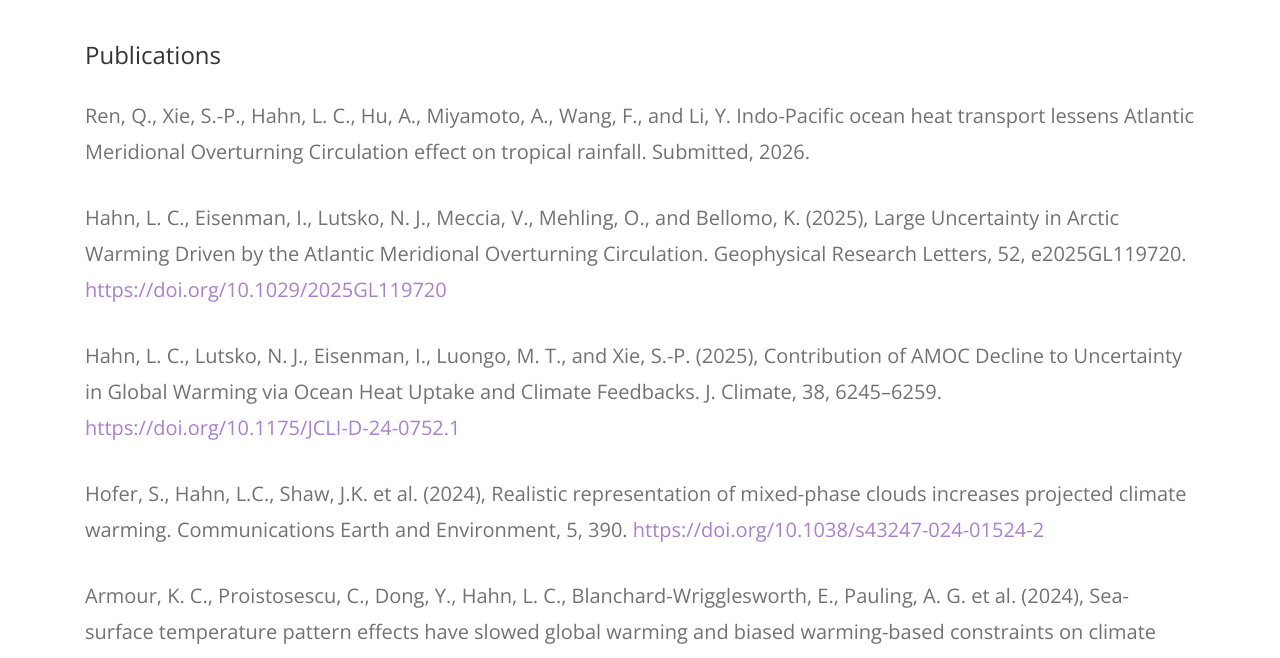
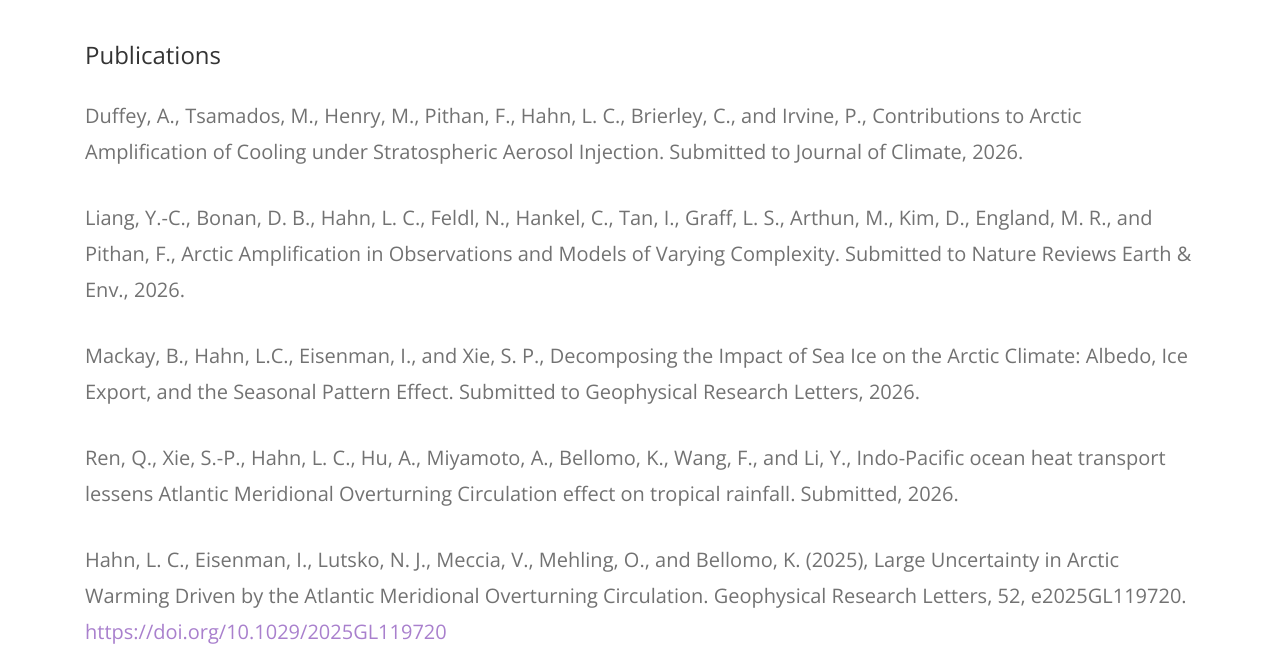
Before and after one commit to lchahn/lchahn.github.io, a plain HTML site: page publications.html in a window 1280 px wide. Shown: the part 113-771 px from the top of the page. Drawn offline with nearby package versions, Linux system fonts and the light colour scheme; some packages are replaced by stand-ins of ours; no server answers.

Commit message:
Update publication entries in publications.html

```diff
--- a/publications.html
+++ b/publications.html
@@ -103,7 +103,10 @@
 			<div class="container">
 				<div class="col-md-13 animate-box">
 					<h3 class="section-title">Publications</h3>
-					<p>Ren, Q., Xie, S.-P., Hahn, L. C., Hu, A., Miyamoto, A., Wang, F., and Li, Y. Indo-Pacific ocean heat transport lessens Atlantic Meridional Overturning Circulation effect on tropical rainfall. Submitted, 2026.</p>
+					<p>Duffey, A., Tsamados, M., Henry, M., Pithan, F., Hahn, L. C., Brierley, C., and Irvine, P., Contributions to Arctic Amplification of Cooling under Stratospheric Aerosol Injection. Submitted to Journal of Climate, 2026.</p>
+					<p>Liang, Y.-C., Bonan, D. B., Hahn, L. C., Feldl, N., Hankel, C., Tan, I., Graff, L. S., Arthun, M., Kim, D., England, M. R., and Pithan, F., Arctic Amplification in Observations and Models of Varying Complexity. Submitted to Nature Reviews Earth & Env., 2026.</p>
+					<p>Mackay, B., Hahn, L.C., Eisenman, I., and Xie, S. P., Decomposing the Impact of Sea Ice on the Arctic Climate: Albedo, Ice Export, and the Seasonal Pattern Effect. Submitted to Geophysical Research Letters, 2026.</p>
+					<p>Ren, Q., Xie, S.-P., Hahn, L. C., Hu, A., Miyamoto, A., Bellomo, K., Wang, F., and Li, Y., Indo-Pacific ocean heat transport lessens Atlantic Meridional Overturning Circulation effect on tropical rainfall. Submitted, 2026.</p>
 					<p>Hahn, L. C., Eisenman, I., Lutsko, N. J., Meccia, V., Mehling, O., and Bellomo, K. (2025), Large Uncertainty in Arctic Warming Driven by the Atlantic Meridional Overturning Circulation. Geophysical Research Letters, 52, e2025GL119720. <a href="https://doi.org/10.1029/2025GL119720" target="_blank">https://doi.org/10.1029/2025GL119720</a></p>
 					<p>Hahn, L. C., Lutsko, N. J., Eisenman, I., Luongo, M. T., and Xie, S.-P. (2025), Contribution of AMOC Decline to Uncertainty in Global Warming via Ocean Heat Uptake and Climate Feedbacks. J. Climate, 38, 6245–6259. <a href="https://doi.org/10.1175/JCLI-D-24-0752.1" target="_blank">https://doi.org/10.1175/JCLI-D-24-0752.1</a></p>
 					<p>Hofer, S., Hahn, L.C., Shaw, J.K. et al. (2024), Realistic representation of mixed-phase clouds increases projected climate warming. Communications Earth and Environment, 5, 390. <a href="https://doi.org/10.1038/s43247-024-01524-2" target="_blank">https://doi.org/10.1038/s43247-024-01524-2</a></p>
```
